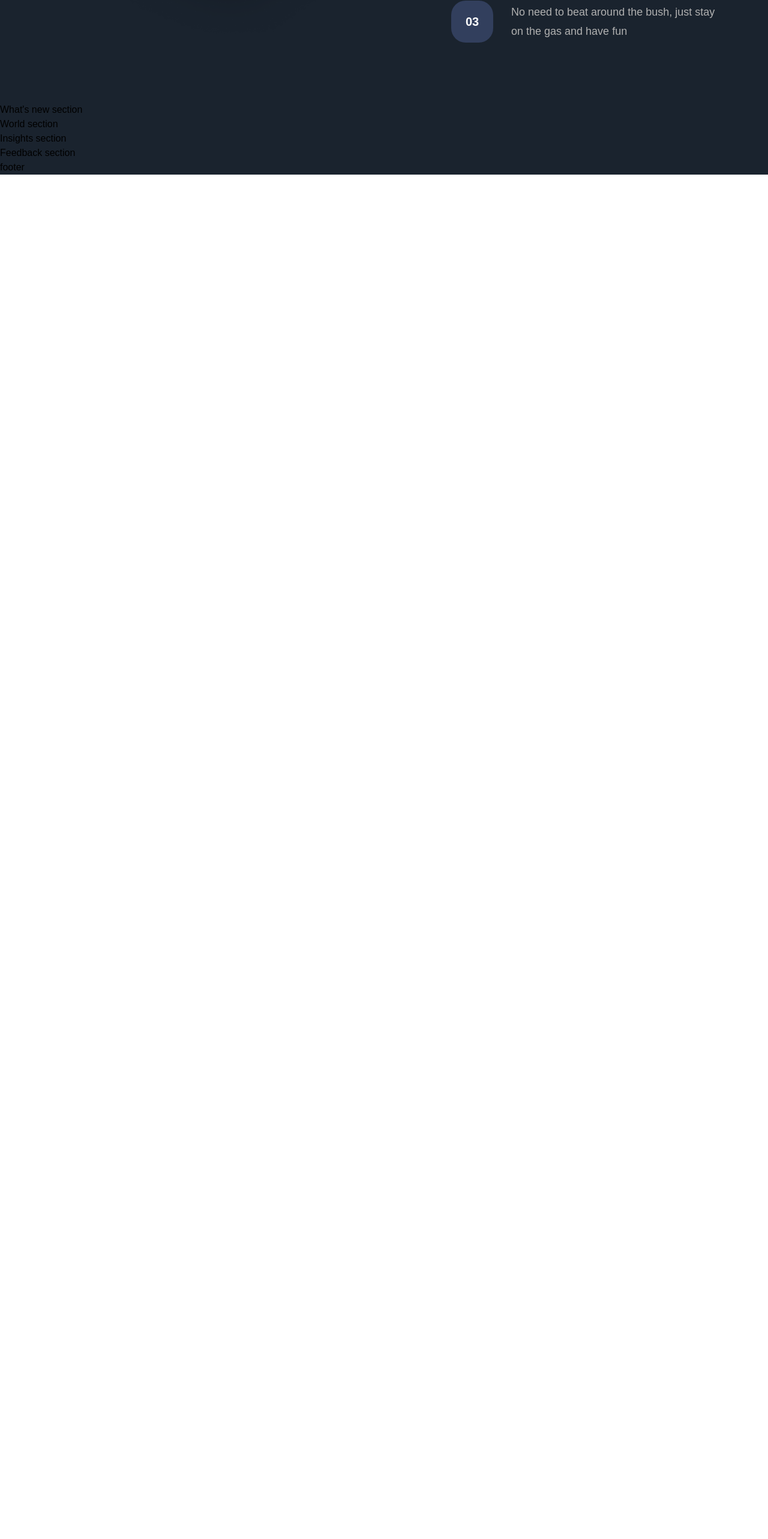
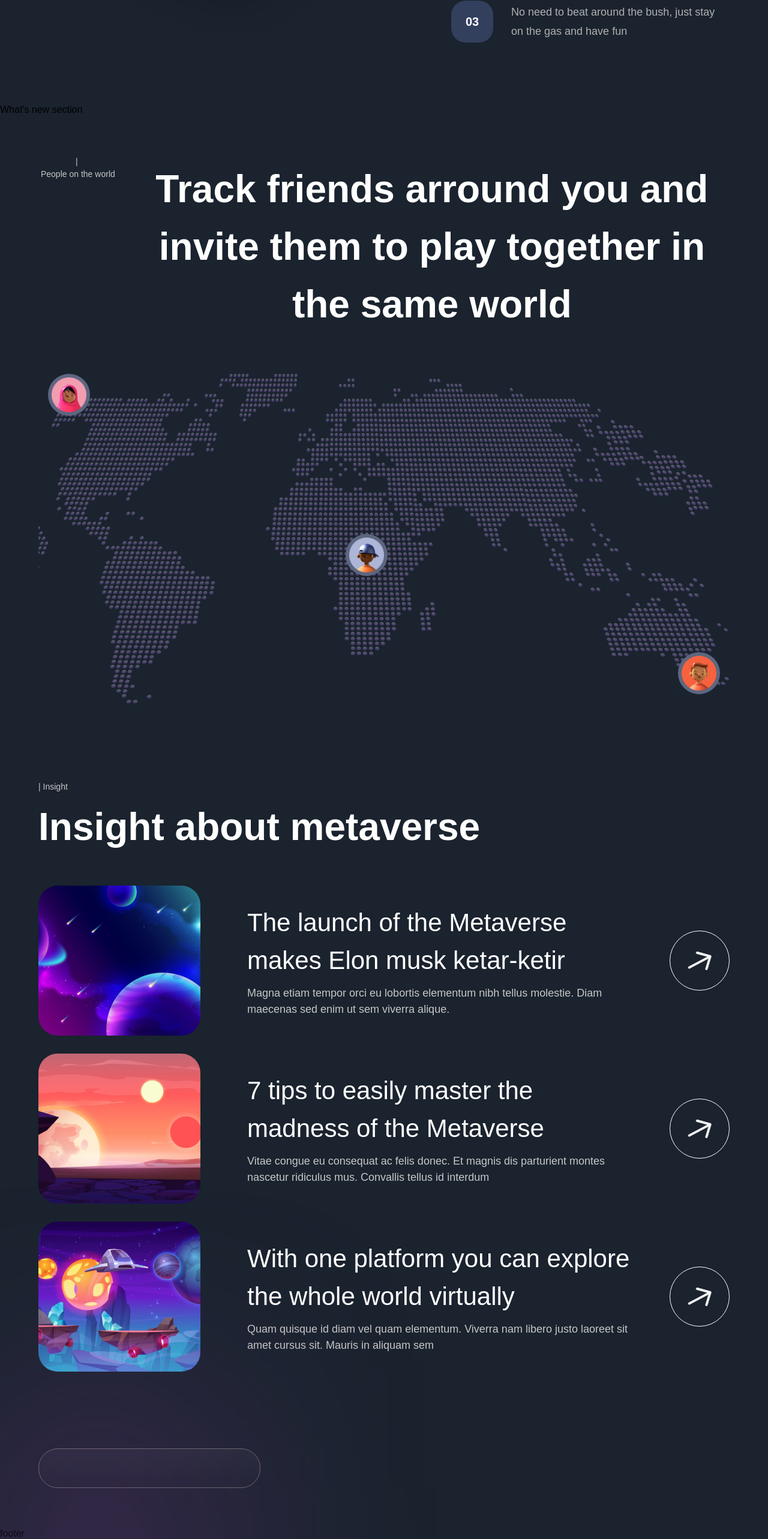
Before and after one commit to battulga247/metaverse, a Next.js app: page / in a window 1280 px wide. Shown: the part 3089-5654 px from the top of the page at 60% size. Before the commit the page ends 3380 px from the top, so only its background shows below. Built offline with nearby package versions, Linux system fonts and the light colour scheme; a web font is replaced by a local one.

Commit message:
added world and insight

```diff
--- a/components/InsightCard.jsx
+++ b/components/InsightCard.jsx
@@ -1,9 +1,36 @@
 'use client';
+import { motion } from 'framer-motion';
 
-const InsightCard = () => (
-  <div>
-    Insight Card
-  </div>
+import styles from '../styles';
+import { fadeIn} from '../utils/motion';
+
+
+
+const InsightCard = ({imgUrl, index, title, subtitle}) => (
+  <motion.div
+    variants={fadeIn('up', 'spring', index*0.5, 1)}
+    className="flex md:flex-row flex-col gap-4"
+  >
+    <img src={imgUrl} alt="" className='md:w-[270px] w-full h-[250px] object-cover rounded-[32px]'/>
+
+    <div className='w-full flex justify-between items-center'>
+      <div className='flex-1 md:ml-[62px] flex flex-col max-w-[650px]'>
+        <h4 className='font-normal lg:text-[42px] text-[26px] text-white'>{title}</h4>
+        <p className='mt-[10px] text-secondary-white font-normal text-[14px] lg:text-[18px]'>{subtitle}</p>
+      </div>
+
+      <div className='lg:flex hidden items items-center justify-center w-[100px]
+      h-[100px] rounded-full bg-transparent border-[1px] border-white ml-5'>
+        <img
+          src="arrow.svg"
+          alt=""
+          className='w-[40%] h-[40%] object-contain'
+          />
+
+      </div>
+    </div>
+
+  </motion.div>
 );
 
 export default InsightCard;
--- a/sections/Feedback.jsx
+++ b/sections/Feedback.jsx
@@ -1,8 +1,47 @@
 'use client';
+import { motion } from 'framer-motion';
+
+import styles from '../styles';
+import { fadeIn, staggerContainer, zoomIn } from '../utils/motion';
+
+import { insights } from '../constants';
+import { InsightCard, TitleText, TypingText } from '../components';
 
 const Feedback = () => (
-  <section>
-    Feedback section
+  <section className={`${styles.paddings} relative z-10`}>
+  <motion.div
+    variants={staggerContainer}
+    initial="hidden"
+    whileInView="show"
+    viewport={{once: 'false', amount: 0.25}}
+    className={`${styles.innerWidth} mx-auto flex flex-col lg:flex-row gap-6`}
+  >
+      <motion.div
+        variants={fadeIn('right', 'tween', 0.2, 1 )}
+        className="flex-1 lg:max-w-[370px] flex justify-end flex-col gradient-05
+        sm:p-8 p-4 rounded-[32px] border-[1px] border-[#6a6a6a] relative"
+        >
+          <div className="feedback-gradient p-[30px] z-10">
+              <div >
+                <h4 className='font-bold sm:text-[32px] text-[26px] leading-[36px] sm:leading-[40px]'>
+                  Samantha
+                </h4>
+                <p className='mt-[8px] font-normal sm:text-[18px] text-[12px]
+              sm:leading-[22px] leading-[16px] text-white'>
+                  Founder | Metaversus
+                </p>
+
+              </div>
+              <p className='mt-[24px] font-normal sm:text-[24px] text-[18px]
+              sm:leading-[45px] leading-[39px] text-white'>
+
+
+
+              </p>
+          </div>
+
+      </motion.div>
+    </motion.div>
   </section>
 );
 
--- a/sections/Insights.jsx
+++ b/sections/Insights.jsx
@@ -1,8 +1,32 @@
 'use client';
+import { motion } from 'framer-motion';
+
+import styles from '../styles';
+import { fadeIn, staggerContainer } from '../utils/motion';
+
+import { insights } from '../constants';
+import { InsightCard, TitleText, TypingText } from '../components';
 
 const Insights = () => (
-  <section>
-    Insights section
+  <section className={`${styles.paddings} relative z-10`}>
+    <motion.div
+      variants={staggerContainer}
+      initial="hidden"
+      whileInView="show"
+      viewport={{once: 'false', amount: 0.25}}
+      className={`${styles.innerWidth} mx-auto flex flex-col`}
+    >
+      <TypingText title="| Insight " textStyle="text-center" />
+      <TitleText title="Insight about metaverse" textStyle="text-center" />
+      <div className="mt-[50px] flex flex-col gap-[30px]" >
+          {insights.map((insight, index) => (
+            <InsightCard key={`insight-${index}`}
+            {...insight} index={index+1} />
+          ))}
+      </div>
+
+
+    </motion.div>
   </section>
 );
 
--- a/sections/World.jsx
+++ b/sections/World.jsx
@@ -1,8 +1,46 @@
 'use client';
+import { motion } from 'framer-motion';
+
+import styles from '../styles';
+import { fadeIn, staggerContainer } from '../utils/motion';
+import { TitleText, TypingText } from '../components';
 
 const World = () => (
-  <section>
-    World section
+  <section className={`${styles.paddings} relative z-10`}>
+    <motion.div
+      variants={staggerContainer}
+      initial="hidden"
+      whileInView="show"
+      viewport={{once: 'false', amount: 0.25}}
+      className={`${styles.innerWidth} mx-auto flex lg:flex-row flex-col gap-8`}
+    >
+      <TypingText title="| People on the world" textStyles="text-center" />
+
+      <TitleText title={(
+        <>
+          Track friends arround you and invite them to play together in the same world
+        </>
+      )}
+          textStyles="text-center"
+      />
+    </motion.div>
+    <motion.div
+        variants={fadeIn('up', 'tween', 0.3, 1)}
+        className="realative mt-[68px] flex w-full h-[550px]"
+      >
+        <img src="./map.png" alt="" className="w-full h-full object-cover" />
+
+        <div className='absolute bottom-20 right-20 w-[70px] h-[70px] p-[6px] rounded-full bg-[#5d6680]'>
+          <img src='people-01.png' alt='people' className="w-full h-full" />
+        </div>
+        <div className='absolute bottom-100 left-20 w-[70px] h-[70px] p-[6px] rounded-full bg-[#5d6680]'>
+          <img src='people-02.png' alt='people' className="w-full h-full" />
+        </div>
+        <div className='absolute top-2/3 left-[45%] w-[70px] h-[70px] p-[6px] rounded-full bg-[#5d6680]'>
+          <img src='people-03.png' alt='people' className="w-full h-full" />
+        </div>
+
+      </motion.div>
   </section>
 );
 
```
